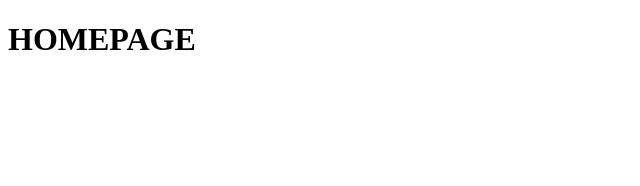
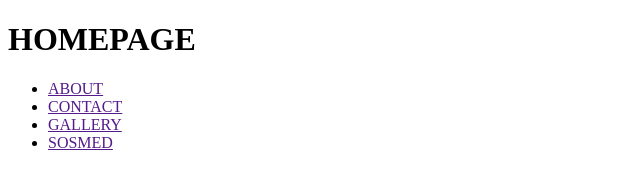
Before and after one commit to WahyuAtomic/protofolio, a plain HTML site: page index.html in a window 1280 px wide. Shown: the whole page, without its empty margins (0-640 px from the left). Drawn offline with Linux system fonts and the light colour scheme.

Commit message:
menambah

```diff
--- a/index.html
+++ b/index.html
@@ -7,5 +7,13 @@
   </head>
   <body>
     <h1>HOMEPAGE</h1>
+    <nav>
+      <ul>
+        <li><a href="">ABOUT</a></li>
+        <li><a href="">CONTACT</a></li>
+        <li><a href="">GALLERY</a></li>
+        <li><a href="">SOSMED</a></li>
+      </ul>
+    </nav>
   </body>
 </html>
```
Also changed, not shown: about/index.html (+2 -2 lines), contact/index.html (+2 -2 lines), gallery/index.html (+2 -2 lines), sosmed/index.html (+2 -2 lines).
